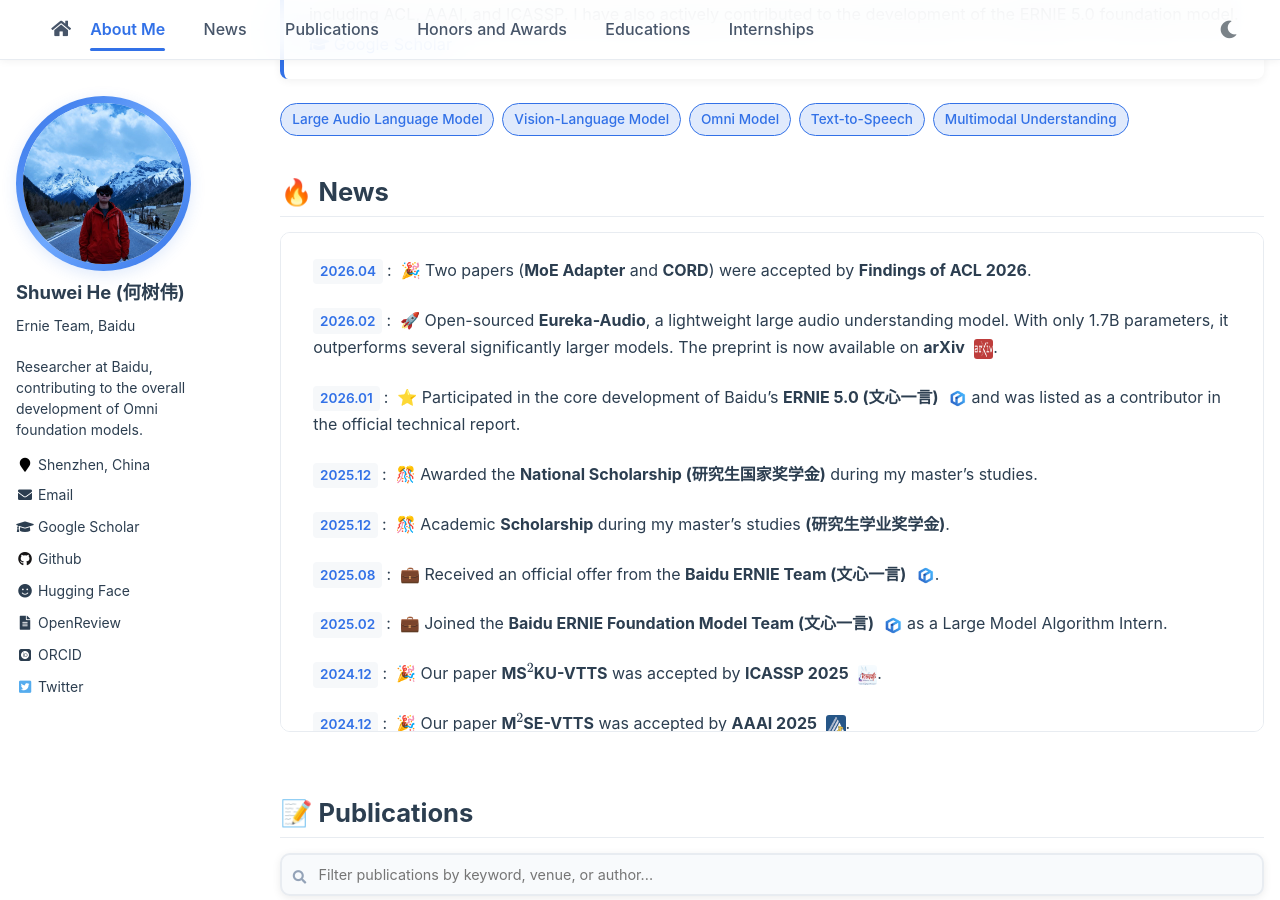
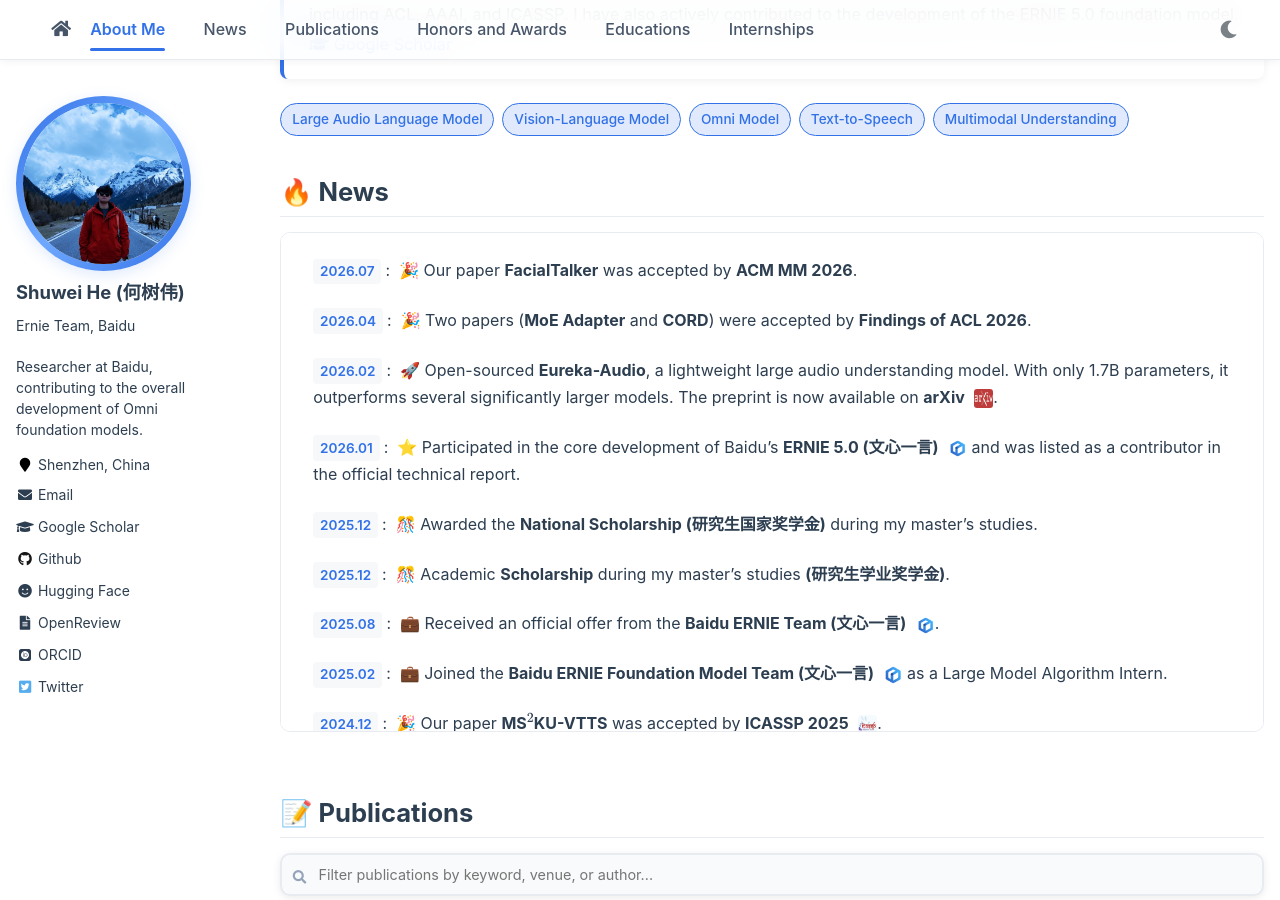
Before and after one commit to he-shuwei/he-shuwei.github.io, a Jekyll site: the page built from _pages/about.md, in a window 1280 px wide and 900 px high, scrolled down 296 px. Built offline with Jekyll 4.4.1, drawn with Linux system fonts in a browser that asks for light colours; comment, search, counter and statistics services are not loaded.

Commit message:
Announce ACM MM 2026 acceptance in news

```diff
--- a/_pages/about.md
+++ b/_pages/about.md
@@ -32,6 +32,7 @@ My research has been published in leading international conferences in artificia
 
 # 🔥 News
 <div class="news-scroll" markdown="1">
+- *2026.07*: &nbsp;🎉 Our paper **FacialTalker** was accepted by **ACM MM 2026**.
 - *2026.04*: &nbsp;🎉 Two papers (**MoE Adapter** and **CORD**) were accepted by **Findings of ACL 2026**.
 - *2026.02*: &nbsp;🚀 Open-sourced **Eureka-Audio**, a lightweight large audio understanding model. With only 1.7B parameters, it outperforms several significantly larger models. The preprint is now available on **arXiv** <img class="news-icon" src="images/icon-arxiv.png" alt="arXiv">.
 - *2026.01*: &nbsp;⭐ Participated in the core development of Baidu's **ERNIE 5.0 (文心一言)** <img class="news-icon" src="images/icon-ernie.png" alt="ERNIE"> and was listed as a contributor in the official technical report.
```
